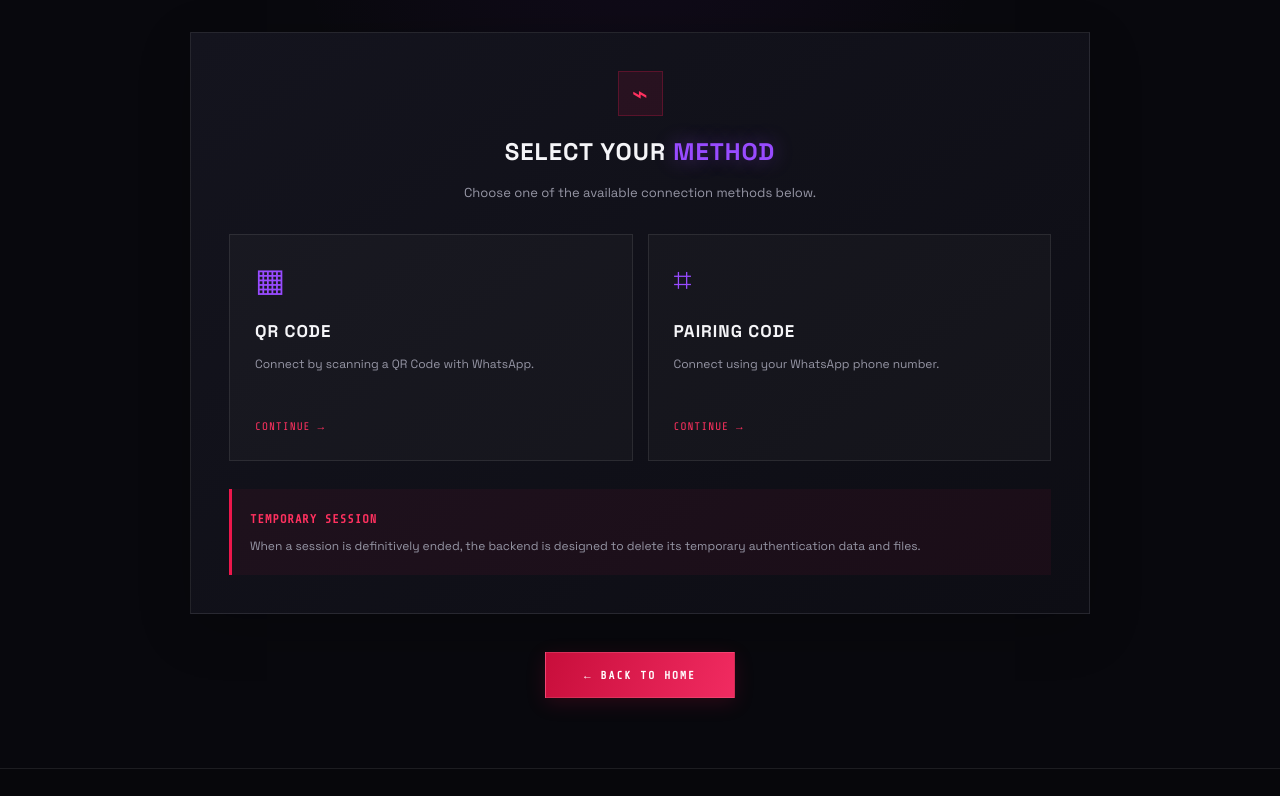
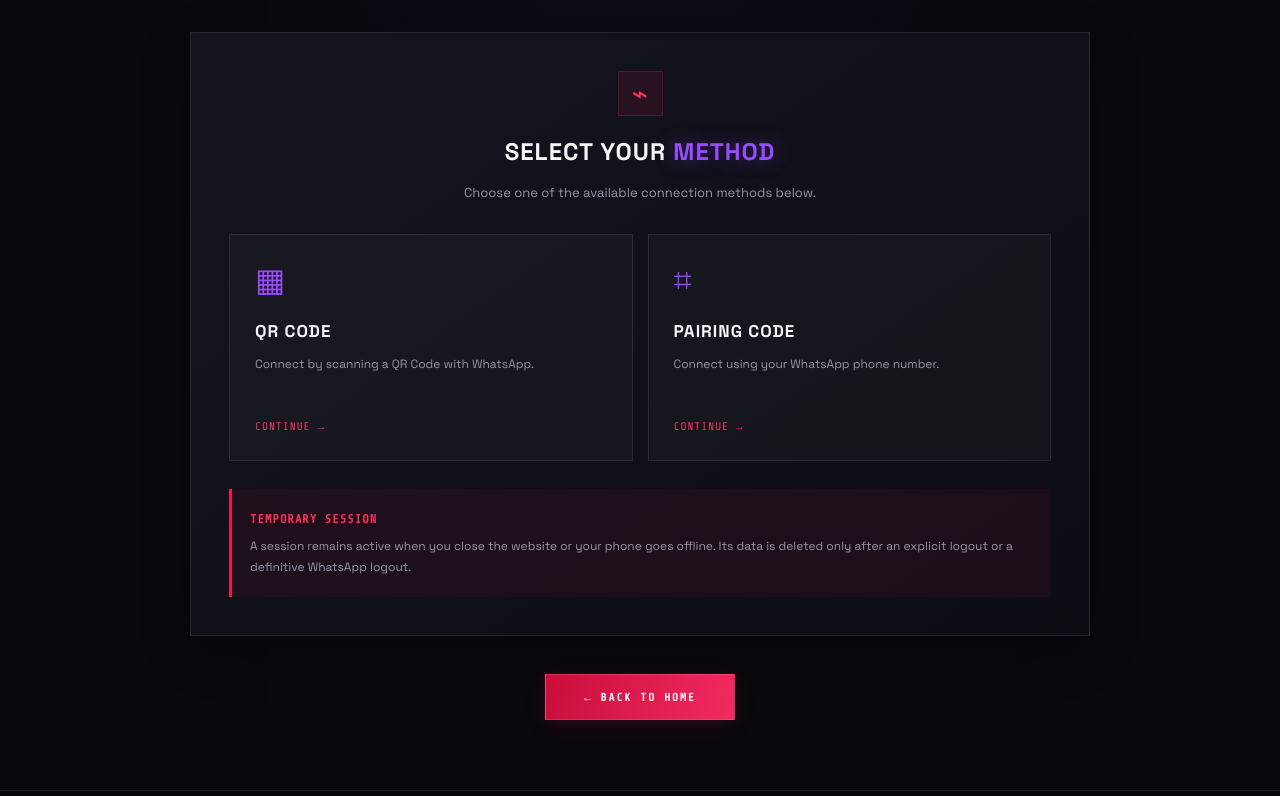
Before and after one commit to The-Pain-01/the-pain-md, a plain HTML site: page session.html in a window 1280 px wide. Shown: the part 285-1081 px from the top of the page. Drawn offline with nearby package versions, Linux system fonts and the light colour scheme.

Commit message:
Revise session notice for clarity
Updated session notice to clarify session activity and data deletion.

```diff
--- a/session.html
+++ b/session.html
@@ -1,4 +1,3 @@
-
 <!DOCTYPE html>
 <html lang="en">
 <head>
@@ -11,7 +10,9 @@
 </head>
 <body>
 <header class="navbar">
-  <a class="brand" href="index.html"><span class="brand-icon">P</span>THE <strong>PAIN</strong> MD</a>
+  <a class="brand" href="index.html">
+    <span class="brand-icon">P</span>THE <strong>PAIN</strong> MD
+  </a>
   <nav class="nav-links">
     <a href="index.html">HOME</a>
     <a href="about.html">ABOUT</a>
@@ -50,7 +51,11 @@
 
     <div class="notice">
       <strong>TEMPORARY SESSION</strong>
-      <p>When a session is definitively ended, the backend is designed to delete its temporary authentication data and files.</p>
+      <p>
+        A session remains active when you close the website or your phone
+        goes offline. Its data is deleted only after an explicit logout
+        or a definitive WhatsApp logout.
+      </p>
     </div>
   </section>
 
```
